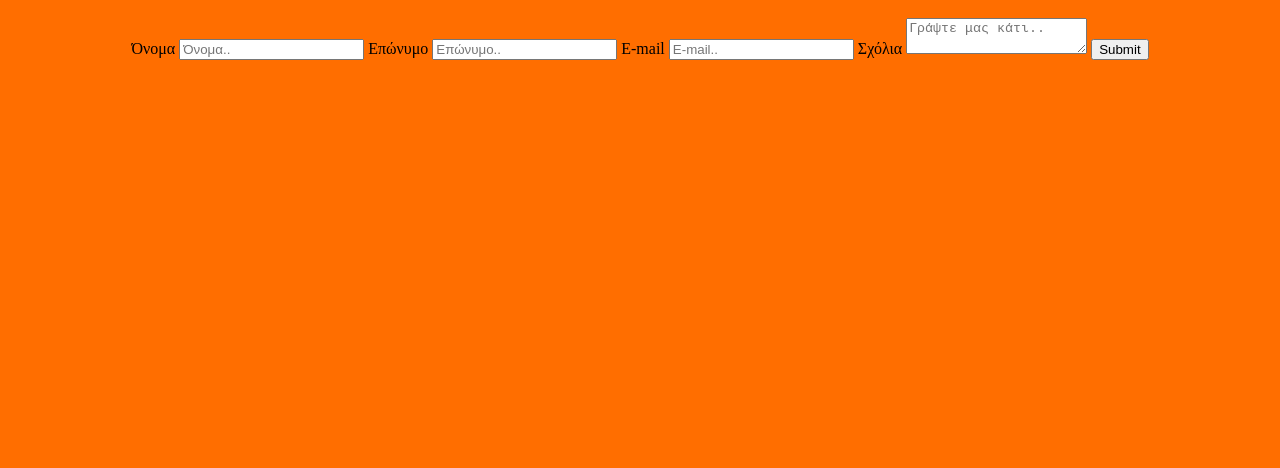
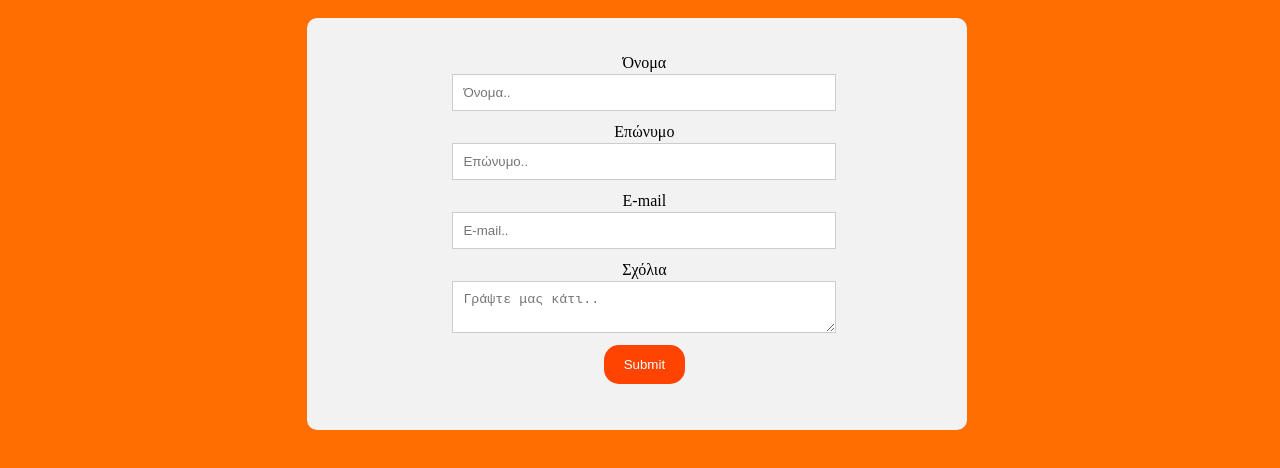
Before and after one commit to tsilios/ergasia1, a plain HTML site: page contact.html in a window 1280 px wide. Shown: the part 108-576 px from the top of the page. Drawn offline with Linux system fonts and the light colour scheme.

Commit message:
Update style.css

```diff
--- a/style.css
+++ b/style.css
@@ -48,3 +48,42 @@ body{
   background-color: #ffffff;
   padding: 5%;
 }
+
+input[type=text], textarea {
+  width: 100%;
+  padding: 10px;
+  border: 1px solid #ccc;
+  margin-top: 2px;
+  margin-bottom: 12px;
+  resize: vertical;
+  min-height: 35px;
+  max-height: 100px;
+}
+
+input[type=submit] {
+  background-color:#ff4300;
+  color: #ffffff;
+  padding: 12px 20px;
+  border: none;
+  border-radius:15px;
+  cursor: pointer;
+}
+
+input[type=submit]:hover {
+background-color: #e63900;
+}
+
+.container {
+  width: 50%;
+  max-height: 75%;
+  border-radius: 10px;
+  background-color: #f2f2f2;
+  padding: 10px;
+  margin-left: 24%;
+}
+
+.column {
+  width: 60%;
+  margin: 1% 0 0 18%;
+  padding: 20px;
+}
```
